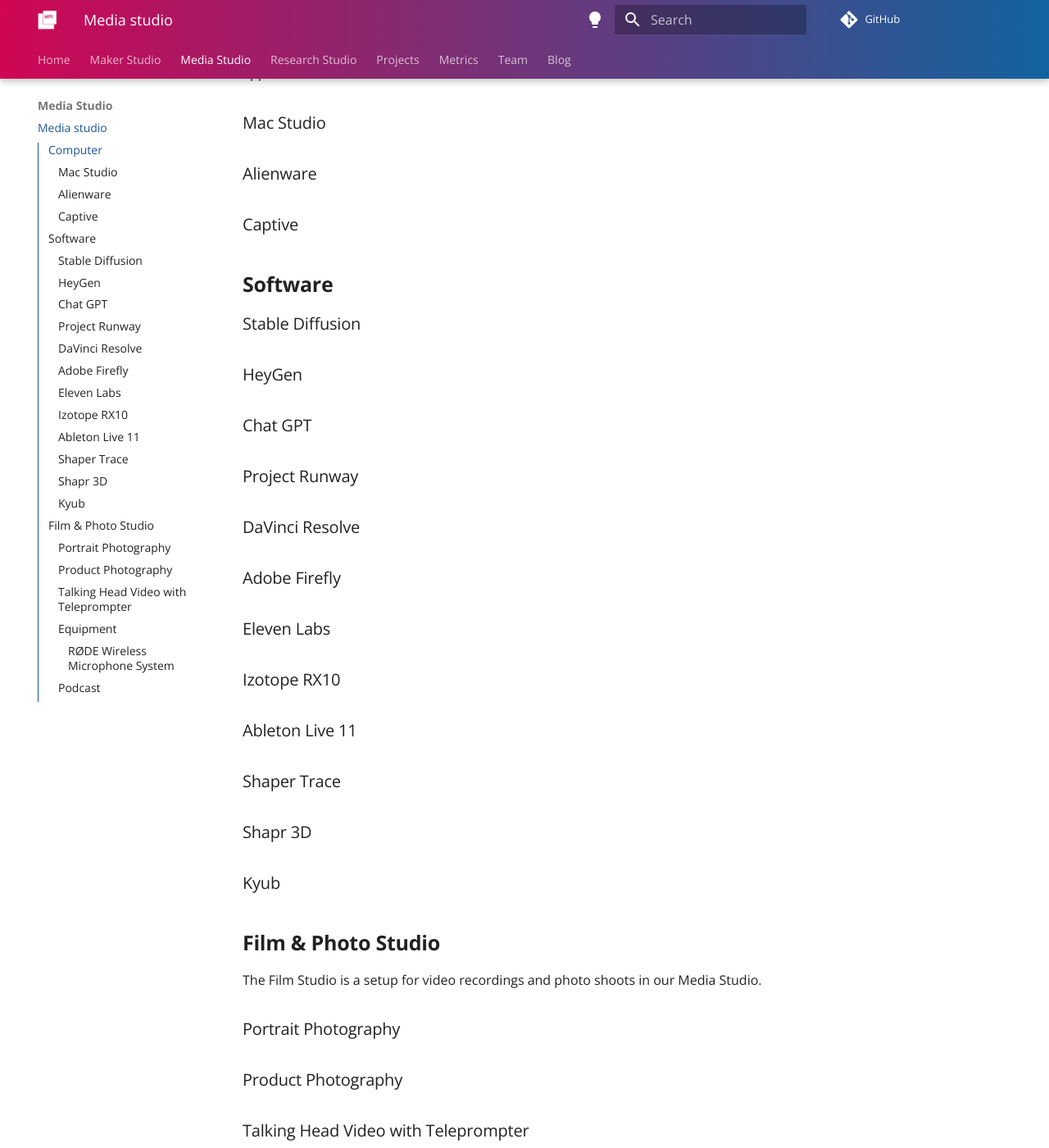
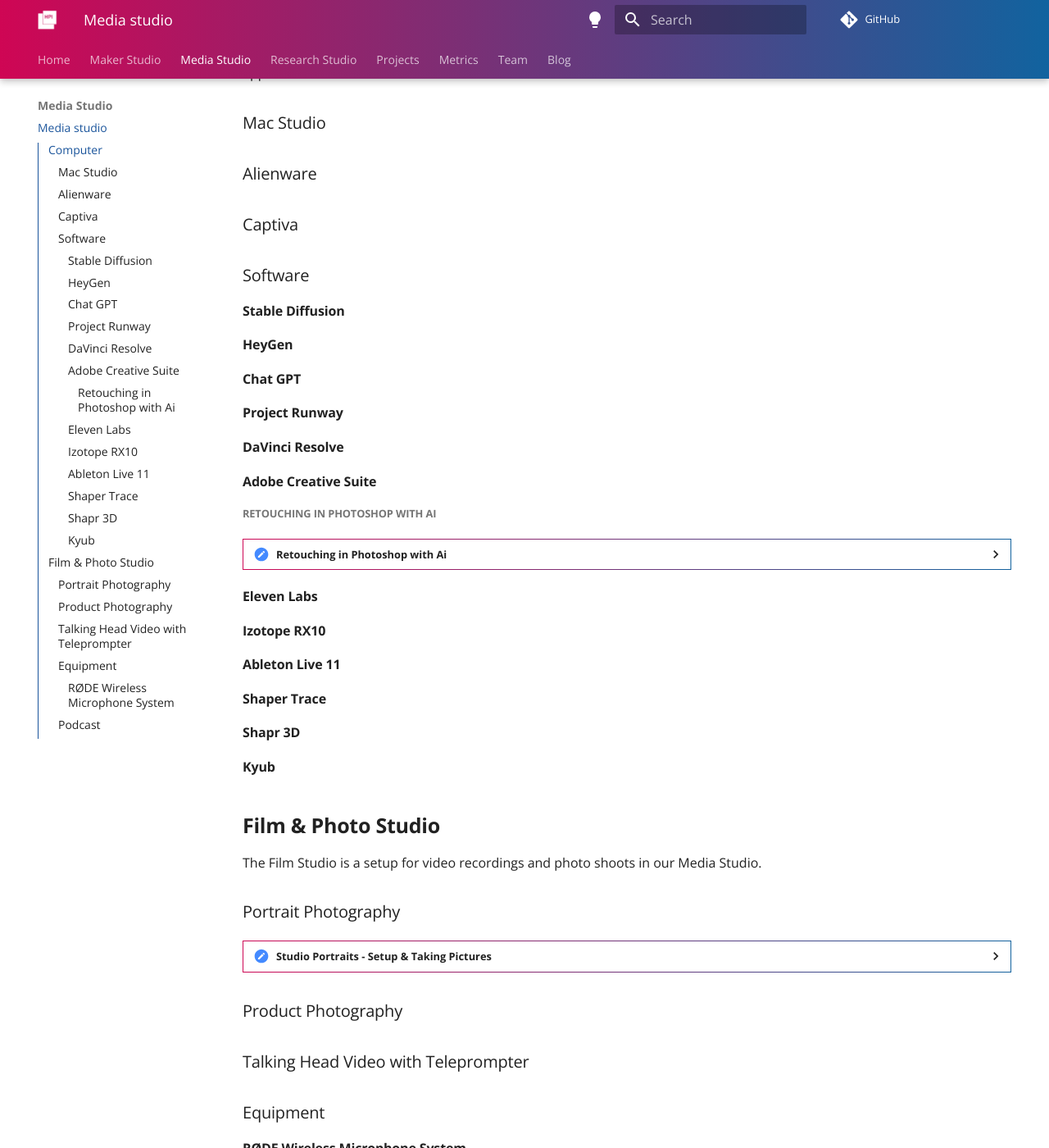
Before and after one commit to makeruniverse/docs, an MkDocs documentation site: the page built from docs/studios/media-studio.md, in a window 1280 px wide and 1400 px high, scrolled down 360 px. Shown: the whole window at 82% size. Built offline with MkDocs 1.6.1 and Material for MkDocs 9.7.7, drawn with Linux system fonts in a browser that asks for light colours; comment, search, counter and statistics services are not loaded.

Commit message:
Media Studio Sitemap

```diff
--- a/docs/studios/media-studio.md
+++ b/docs/studios/media-studio.md
@@ -10,39 +10,51 @@
 
 ### Alienware
 
-### Captive
+### Captiva
 
-## Software
+### Software
 
-### Stable Diffusion
+#### Stable Diffusion
 
-### HeyGen
+#### HeyGen
 
-### Chat GPT
+#### Chat GPT
 
-### Project Runway
+#### Project Runway
 
-### DaVinci Resolve
+#### DaVinci Resolve
 
-### Adobe Firefly
+#### Adobe Creative Suite
 
-### Eleven Labs
+##### Retouching in Photoshop with Ai
 
-### Izotope RX10
+??? "Retouching in Photoshop with Ai"
 
-### Ableton Live 11
+    <iframe width="560" height="315" src="https://www.youtube.com/embed/oi4oepQPvww?si=Gc6W-1VZO87nlMul" title="YouTube video player" frameborder="0" allow="accelerometer; autoplay; clipboard-write; encrypted-media; gyroscope; picture-in-picture; web-share" referrerpolicy="strict-origin-when-cross-origin" allowfullscreen></iframe>
 
-### Shaper Trace
+#### Eleven Labs
 
-### Shapr 3D
+#### Izotope RX10
 
-### Kyub
+#### Ableton Live 11
+
+#### Shaper Trace
+
+#### Shapr 3D
+
+#### Kyub
 
 ## Film & Photo Studio
 
 The Film Studio is a setup for video recordings and photo shoots in our Media Studio.
 
 ### Portrait Photography
+
+??? "Studio Portraits - Setup & Taking Pictures"
+
+    <iframe width="560" height="315" src="https://www.youtube.com/embed/bKpvOl86I3Q?si=BZxxn2kExg1mdD4H" title="YouTube video player" frameborder="0" allow="accelerometer; autoplay; clipboard-write; encrypted-media; gyroscope; picture-in-picture; web-share" referrerpolicy="strict-origin-when-cross-origin" allowfullscreen></iframe>
+
+    To retouch in Adobe Photoshop, see this [Tutorial](http://makeruniverse.github.io/docs/studios/media-studio.html#retouching-in-photoshop-with-ai)
 
 ### Product Photography
 
```
